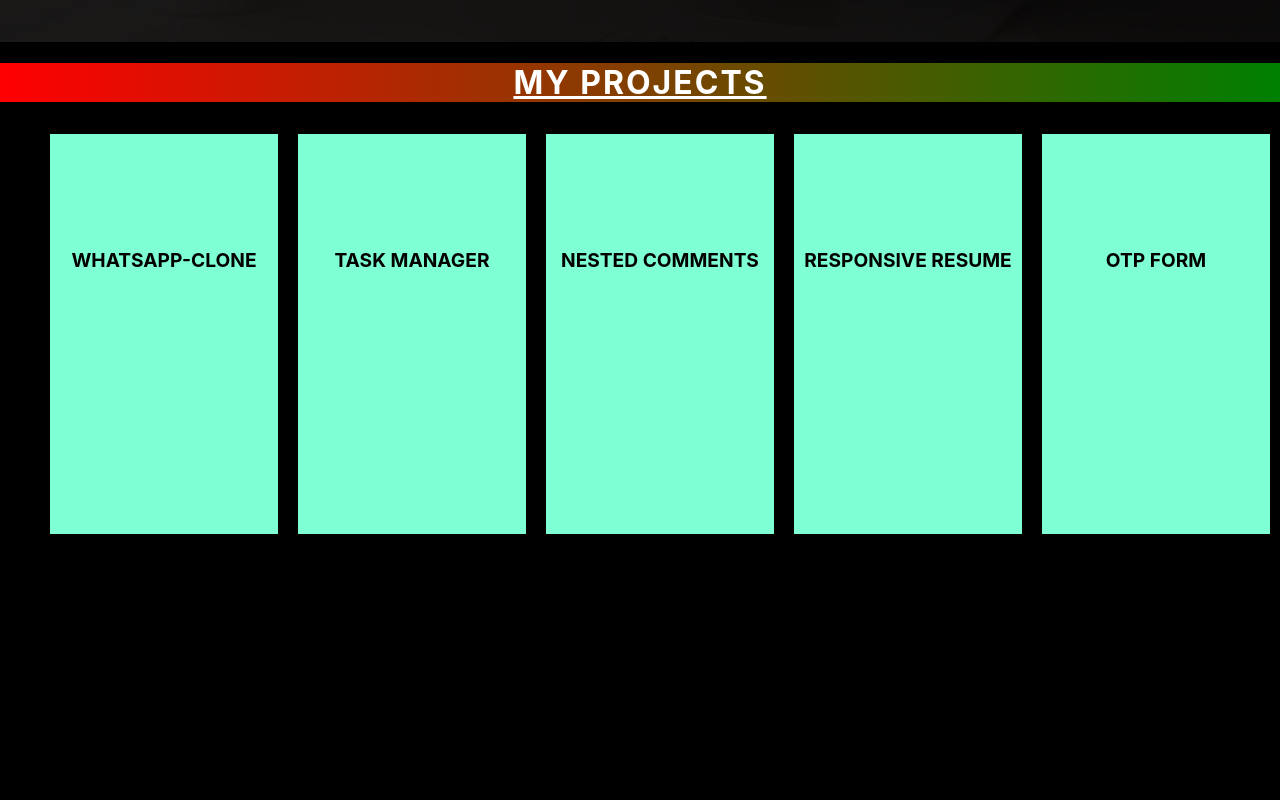
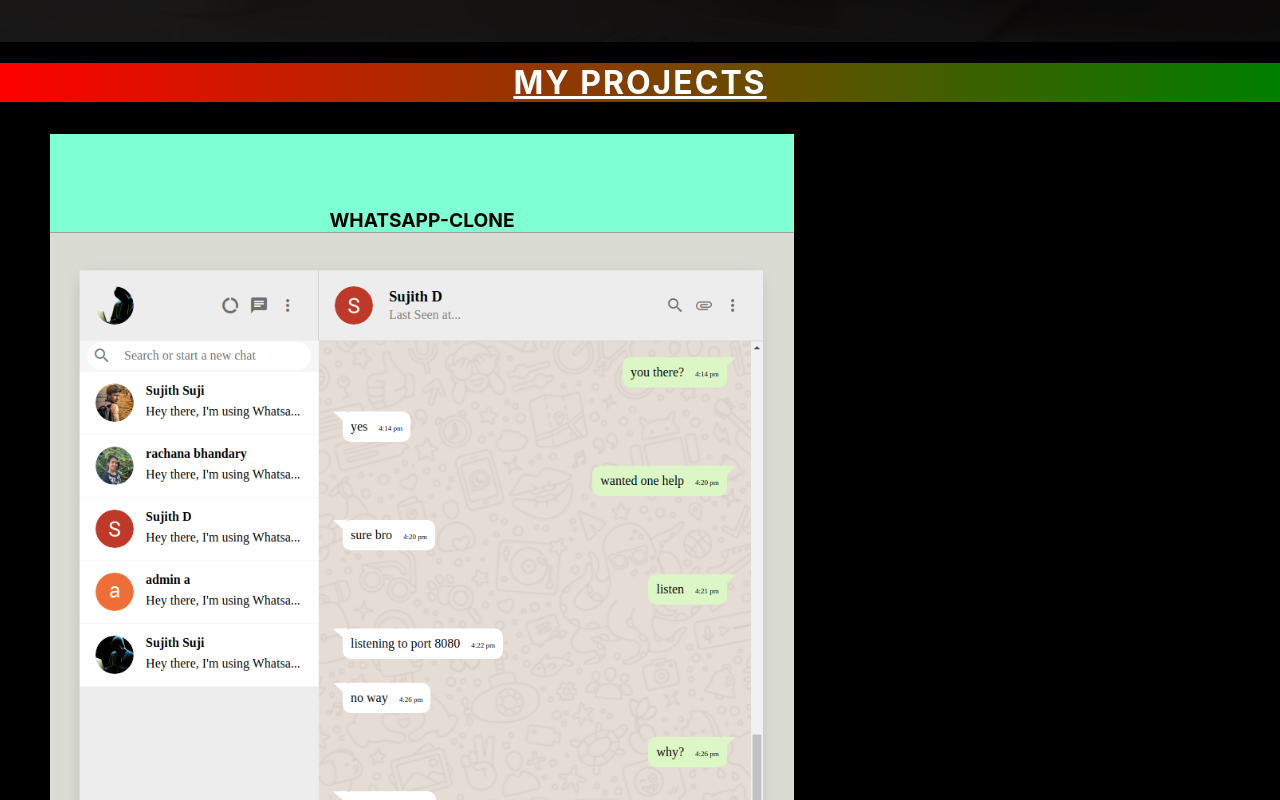
Before and after one commit to JitendraChoudhary20/my-app, a React (Create React App) app: page /project in a window 1280 px wide. Shown: the part 840-1640 px from the top of the page. Before the commit the page ends 1400 px from the top, so only its background shows below. Built offline with nearby package versions, Linux system fonts and the light colour scheme.

Commit message:
run build done

```diff
--- a/public/index.html
+++ b/public/index.html
@@ -24,7 +24,7 @@
       work correctly both with client-side routing and a non-root public URL.
       Learn how to configure a non-root public URL by running `npm run build`.
     -->
-    <title>Jitendra Portfolio</title>
+    <title>Jitendra Portfolio App</title>
   </head>
   <body>
     <noscript>You need to enable JavaScript to run this app.</noscript>
--- a/src/CSS/About.css
+++ b/src/CSS/About.css
@@ -16,7 +16,7 @@
     }
     .About p{
         font-size: 14px;
-        color: blue;
+        color: rgb(29, 29, 178);
         margin-left: 20%;
     }
 }
--- a/src/CSS/Project.css
+++ b/src/CSS/Project.css
@@ -9,8 +9,8 @@
 }
 
 .project-list ol .container{
-    height: 400px;
-    width: 300px;
+    height: 100%;
+    width: 60%;
     background-color: aquamarine;
     margin: 10px;
     list-style-type: none;
@@ -19,14 +19,21 @@
 display: flex;
 justify-content: center;
 align-items: center;
-margin-top: 50%;
+margin-top: 10%;
 
+
+}
+.project-list ol .container  img{
+    position: relative;
+    width: 100%;
+    height: 100%;
 }
 .project-list ol .container a li{
     color: black;
     text-transform: uppercase;
     font-weight: bold;
     font-size: 1.2rem;
+
 }
 .project-list ol .container a li:hover{
     color: blue;
@@ -34,6 +41,7 @@
 }
 .cards{
     display: flex;
+    flex-direction: column;
     /* justify-content: center;
     align-items: center; */
 }
--- a/src/Projects.js
+++ b/src/Projects.js
@@ -1,5 +1,6 @@
 import "./CSS/Project.css"
 import { Link } from "react-router-dom"
+import whatsappImage from "./Images/whatsappImage.png";
 
 export default function Projects(){
     return(
@@ -10,18 +11,23 @@
                 <div className="cards">
                 <div className="container">
                 <a className="link" href="https://chatsapp-20.netlify.app" target="_blank">  <li>Whatsapp-Clone</li></a>
+                <img src={whatsappImage} alt="whatsappImage" />
                 </div>
                 <div className="container">
                 <a className="link" href="https://jitendrachoudhary20.github.io/Task-Manager-App---JS-Placement-Project---mt8a206ds6ga/" target="_blank"> <li>Task Manager</li></a>
+                <img src={whatsappImage} alt="whatsappImage" />
                 </div>
                 <div className="container">
                 <a className="link" href="https://jitendrachoudhary20.github.io/Like-Comment-Reply/" target="_blank"> <li>Nested Comments</li></a>
+                <img src={whatsappImage} alt="whatsappImage" />
                 </div>
                 <div className="container">
                 <a className="link" href="https://jitendraresume.netlify.app" target="_blank"> <li>Responsive Resume</li></a>
+                <img src={whatsappImage} alt="whatsappImage" />
                 </div>
                 <div className="container">
                 <a className="link" href="https://jitendrachoudhary20.github.io/OTP-project1/" target="_blank"> <li>OTP form</li></a>
+                <img src={whatsappImage} alt="whatsappImage" />
                 </div>
                 </div>
 
```
Also changed, not shown: src/Images/whatsappImage.png (added).
